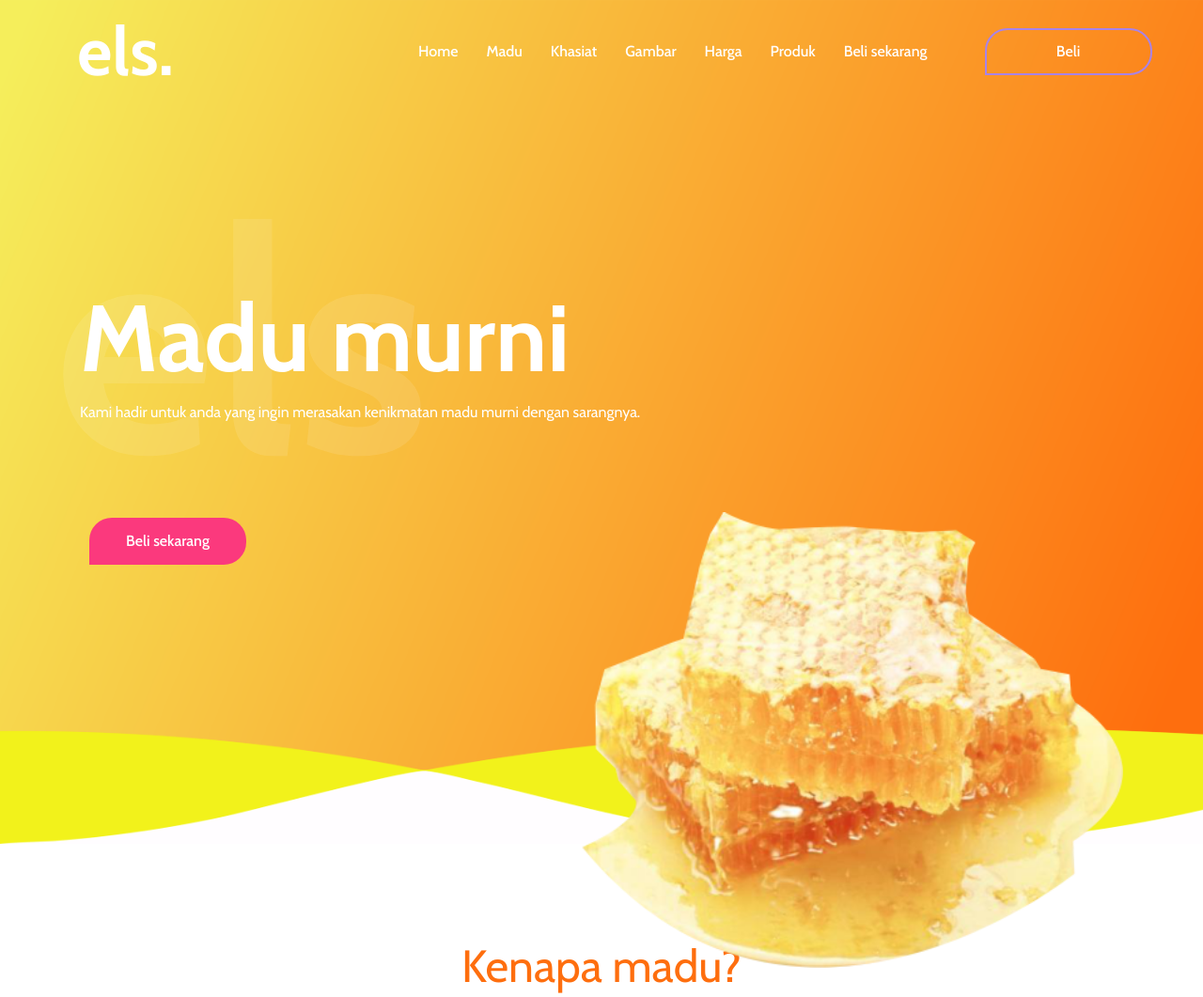
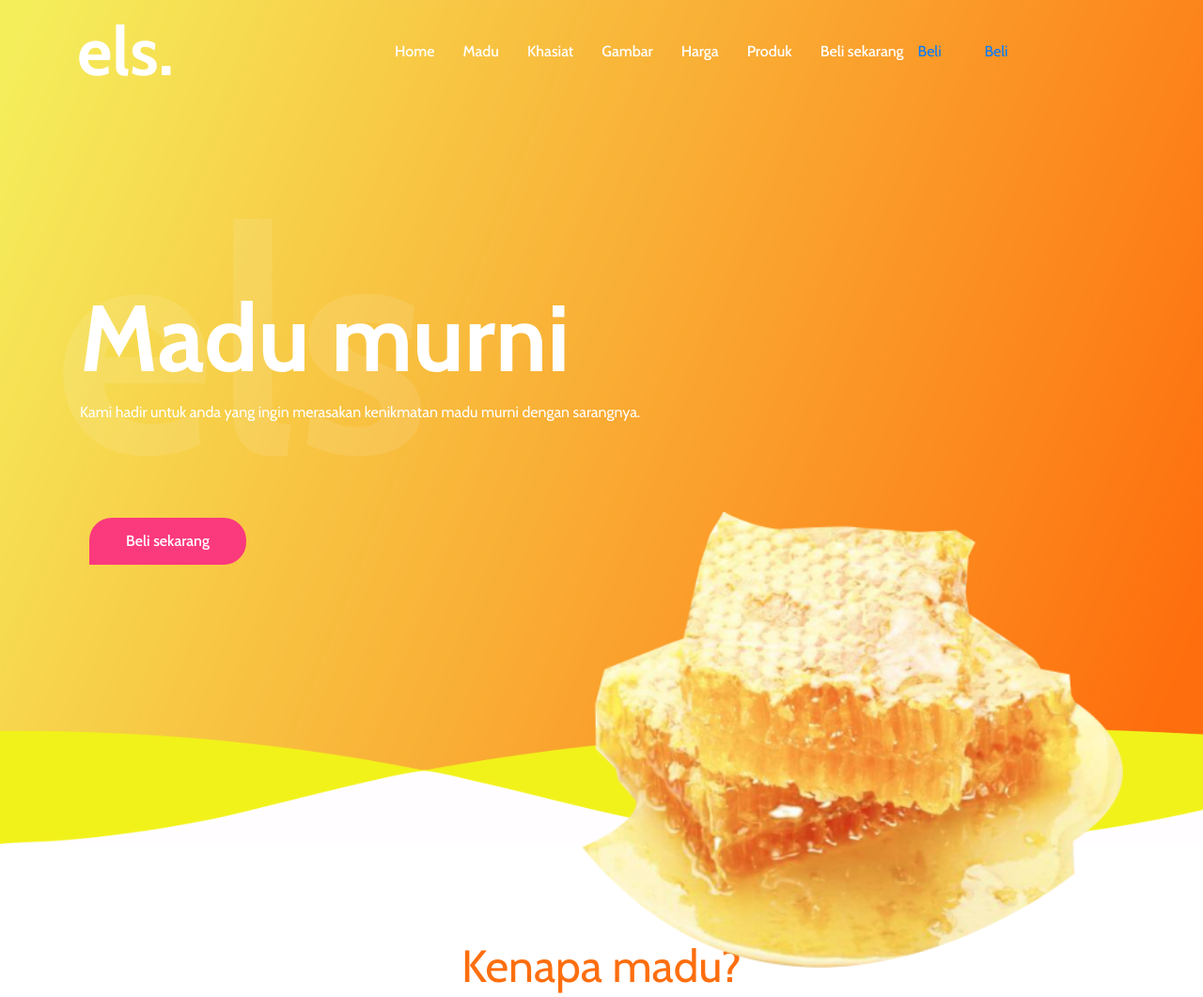
Before and after one commit to elshobah/madumurni1, a plain HTML site: page index.html in a window 1280 px wide. Shown: the top 1061 px of the page at 94% size. Drawn offline with nearby package versions, Linux system fonts and the light colour scheme.

Commit message:
Update index.html

```diff
--- a/index.html
+++ b/index.html
@@ -51,18 +51,18 @@
                                     <li class="nav-item"><a class="nav-link" href="#produk">Produk</a></li>
                                     <li class="nav-item"><a class="nav-link" href="#belis">Beli sekarang</a></li>
                                 </ul>
-                                <div class="sing-up-button d-lg-none">
-                                    <a href="#">Beli</a>
-                                </div>
+                                <div class="plan-button">
+                            <a href="#produk">Beli</a>
+                        </div>
                             </div>
                         </nav>
                     </div>
                 </div>
                 <!-- Signup btn -->
                 <div class="col-12 col-lg-2">
-                    <div class="sing-up-button d-none d-lg-block">
-                        <a href="#produk">Beli</a>
-                    </div>
+                    <div class="plan-button">
+                            <a href="#produk">Beli</a>
+                        </div>
                 </div>
             </div>
         </div>
```
